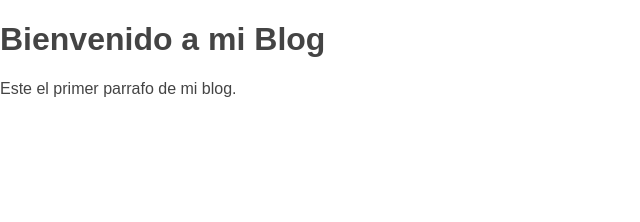
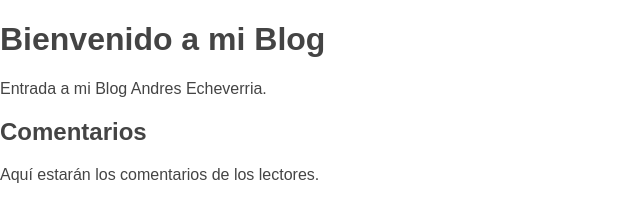
Before and after one commit to Estalin08/Blog_personal_Andres, a plain HTML site: page index.html in a window 1280 px wide. Shown: the whole page, without its empty margins (0-640 px from the left). Drawn offline with Linux system fonts and the light colour scheme.

Commit message:
Agregar sesión de comentarios

```diff
--- a/index.html
+++ b/index.html
@@ -6,6 +6,10 @@
     </head>
 <body>
     <h1>Bienvenido a mi Blog</h1>
-    <p>Este el primer parrafo de mi blog.</p>
+    <p>Entrada a mi Blog Andres Echeverria.</p>
+    <div id="comentarios">
+       <h2>Comentarios</h2>
+       <p>Aquí estarán los comentarios de los lectores.</p>
+    </div>
 </body>
 </html>
```
